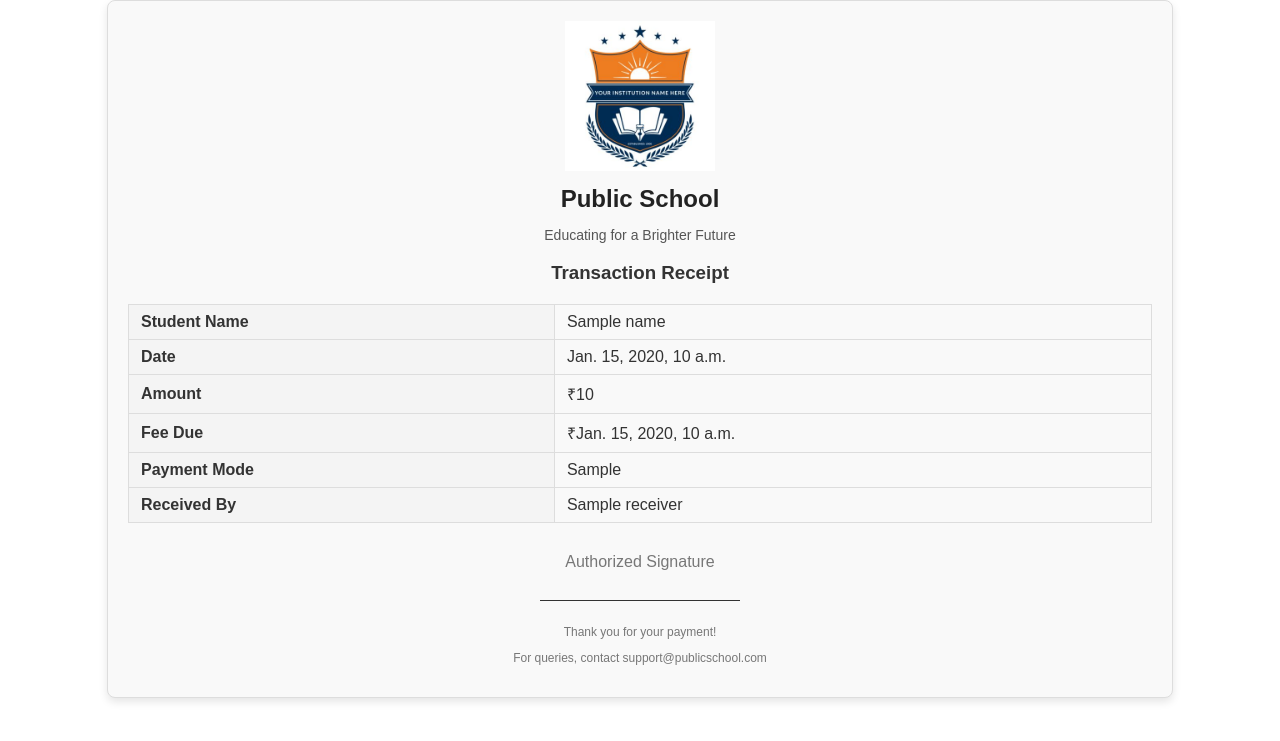
After one commit to md-Yusha/School_Website, a Django app: template school_website/templates/bill_template.html in a window 1280 px wide. The commit adds this page. Shown: the top 741 px of the page. Run offline with Django 5.2, Linux system fonts and the light colour scheme; the template is opened without the code that fills it: most values are stand-ins (such as "Sample title", 1, 10 or a date in 2020).

Commit message:
bill generator updated

```diff
--- /dev/null
+++ b/school_website/templates/bill_template.html
@@ -0,0 +1,141 @@
+<!DOCTYPE html>
+<html lang="en">
+<head>
+    <meta charset="UTF-8">
+    <meta name="viewport" content="width=device-width, initial-scale=1.0">
+    <title>Receipt</title>
+    <style>
+        body {
+            font-family: Arial, sans-serif;
+            margin: 0;
+            padding: 0;
+            color: #333;
+        }
+        .container {
+            padding: 20px;
+            width: 80%;
+            margin: auto;
+            border: 1px solid #ddd;
+            border-radius: 8px;
+            background: #f9f9f9;
+            box-shadow: 0 4px 8px rgba(0, 0, 0, 0.1);
+        }
+        .header {
+            text-align: center;
+            margin-bottom: 20px;
+        }
+        .header img {
+            max-width: 150px;
+        }
+        .header h1 {
+            margin: 10px 0;
+            font-size: 24px;
+            color: #222;
+        }
+        .header p {
+            font-size: 14px;
+            color: #555;
+        }
+        .details {
+            margin: 20px 0;
+        }
+        .details table {
+            width: 100%;
+            border-collapse: collapse;
+        }
+        .details th, .details td {
+            text-align: left;
+            padding: 8px 12px;
+            border: 1px solid #ddd;
+        }
+        .details th {
+            background-color: #f4f4f4;
+            color: #333;
+        }
+        .footer {
+            text-align: center;
+            margin-top: 20px;
+            font-size: 12px;
+            color: #777;
+        }
+        .signature {
+            margin-top: 30px;
+            text-align: center;
+            color: #777;
+        }
+        .signature-line {
+            border-top: 1px solid #333;
+            width: 200px;
+            margin-top: 5px;
+            color: #777;
+            display: inline-block;
+        }
+    </style>
+</head>
+<body>
+    <div class="container">
+        <div class="header">
+            <img src="static/logo.png" alt="Public School Logo">
+            <h1>Public School</h1>
+            <p>Educating for a Brighter Future</p>
+            <h3>Transaction Receipt</h3>
+        </div>
+        <div class="details">
+            <table>
+                <tr>
+                    <th>Student Name</th>
+                    <td>{{ name }}</td>
+                </tr>
+                <tr>
+                    <th>Date</th>
+                    <td>{{ date }}</td>
+                </tr>
+                <tr>
+                    <th>Amount</th>
+                    <td>₹{{ amount }}</td>
+                </tr>
+                <tr>
+                    <th>Fee Due</th>
+                    <td>₹{{ fee_due }}</td>
+                </tr>
+                <tr>
+                    <th>Payment Mode</th>
+                    <td>{{ payment_mode }}</td>
+                </tr>
+                {% if status %}
+                <tr>
+                    <th>Transaction ID</th>
+                    <td>{{ transaction_id }}</td>
+                </tr>
+                {% endif %}
+                {% if receiver %}
+                <tr>
+                    <th>Received By</th>
+                    <td>{{ receiver }}</td>
+                </tr>
+                {% endif %}
+            </table>
+        </div>
+
+       <!-- Inside bill_template.html -->
+{% if status %}
+<!-- Digital Signature for successful payment -->
+<div class="signature">
+    <p>Digitally Signed by Public School</p>
+    <p style="font-size: 10px">{{ digital_signature}}</p>
+</div>
+{% else %}
+<!-- Authorized Signature for pending payments -->
+<div class="signature">
+    <p>Authorized Signature</p>
+    <div class="signature-line"></div>
+</div>
+{% endif %}
+
+        <div class="footer">
+            <p>Thank you for your payment!</p>
+            <p>For queries, contact support@publicschool.com</p>
+        </div>
+    </div>
+</body>
+</html>
--- a/school_website/templates/index.html
+++ b/school_website/templates/index.html
@@ -345,7 +345,7 @@
     <!-- Navbar -->
 
     <div class="logo-container" id="logo-container">
-        <img src="logo.png" alt="Logo" id="logo">
+        <img src="static/logo.png" alt="Logo" id="logo">
       </div>
 
 
@@ -380,6 +380,7 @@
             <a href="#about" class="cta-button">Discover More</a>
         </div>
     </section>
+
 
     <!-- JavaScript for Menu Toggle -->
     <script>
```
Also changed, not shown: school_website/school/views.py (+41 -91 lines), school_website/db.sqlite3, school_website/static/logo.png (renamed from school_website/static/logo.jpg).
